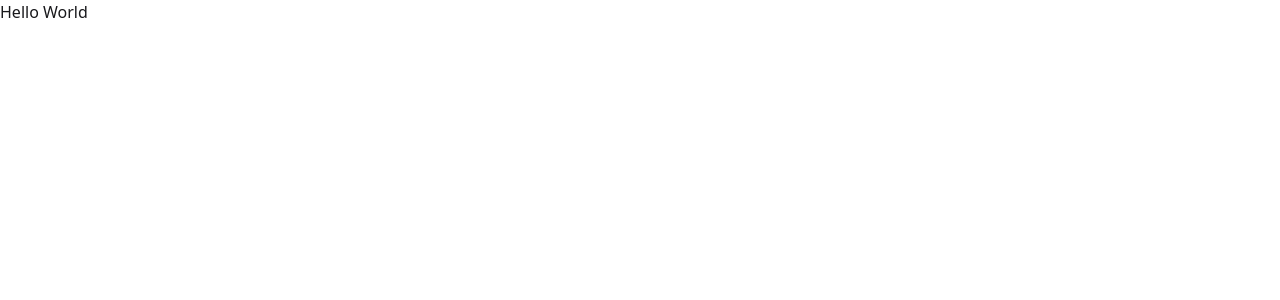
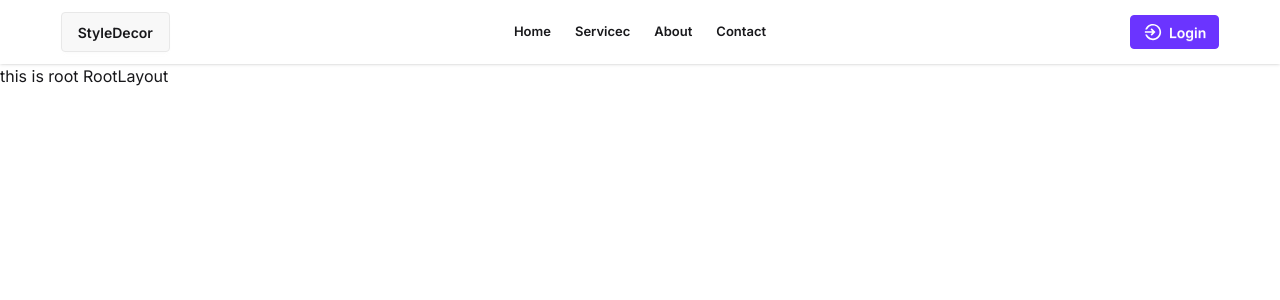
Before and after one commit to amin-babu/StyleDecor-Client, a React (Vite) app: page / in a window 1280 px wide. Shown: the top 300 px of the page. Built offline with nearby package versions, Linux system fonts and the light colour scheme.

Commit message:
Navbar added

```diff
--- a/package.json
+++ b/package.json
@@ -13,6 +13,7 @@
     "@tailwindcss/vite": "^4.1.17",
     "react": "^19.2.0",
     "react-dom": "^19.2.0",
+    "react-icons": "^5.5.0",
     "react-router": "^7.10.1",
     "tailwindcss": "^4.1.17"
   },
--- /dev/null
+++ b/src/Components/Container.jsx
@@ -0,0 +1,11 @@
+import React from 'react';
+
+const Container = ({children}) => {
+  return (
+    <div className='md:w-11/12 mx-auto'>
+      {children}
+    </div>
+  );
+};
+
+export default Container;
--- /dev/null
+++ b/src/Components/Footer.jsx
@@ -0,0 +1,11 @@
+import React from 'react';
+
+const Footer = () => {
+  return (
+    <div>
+      This is a footer
+    </div>
+  );
+};
+
+export default Footer;
--- /dev/null
+++ b/src/Components/Navbar.jsx
@@ -0,0 +1,51 @@
+import React from 'react';
+import { Link, NavLink } from 'react-router';
+import { IoMdLogIn } from "react-icons/io";
+
+const Navbar = () => {
+
+  const links = <>
+    <li className='text-[13px] font-semibold'>
+      <NavLink to='/'>Home</NavLink>
+    </li>
+    <li className='text-[13px] font-semibold'>
+      <NavLink to='' end>Servicec</NavLink>
+    </li>
+    <li className='text-[13px] font-semibold'>
+      <NavLink to=''>About</NavLink>
+    </li>
+    <li className='text-[13px] font-semibold'>
+      <NavLink to=''>Contact</NavLink>
+    </li>
+  </>;
+
+  return (
+    <div className="navbar bg-white/30 backdrop-blur-lg shadow-sm">
+      <div className='w-11/12 mx-auto grid grid-cols-1 md:grid-cols-12 items-center'>
+        <div className="flex items-center md:col-span-3">
+          <div className="md:hidden dropdown">
+            <div tabIndex={0} role="button" className="btn btn-ghost md:hidden">
+              <svg xmlns="http://www.w3.org/2000/svg" className="h-5 w-5" fill="none" viewBox="0 0 24 24" stroke="currentColor"> <path strokeLinecap="round" strokeLinejoin="round" strokeWidth="2" d="M4 6h16M4 12h8m-8 6h16" /> </svg>
+            </div>
+            <ul
+              tabIndex="-1"
+              className="menu menu-sm dropdown-content bg-base-100 rounded-box z-1 mt-3 w-52 p-2 shadow">
+              {links}
+            </ul>
+          </div>
+          <div className='btn'>StyleDecor</div>
+        </div>
+        <div className="hidden md:justify-center md:flex md:col-span-6">
+          <ul className="menu menu-horizontal px-1">
+            {links}
+          </ul>
+        </div>
+        <div className="space-x-3.5 hidden md:flex justify-end md:col-span-3">
+          <Link className='w-full btn-main'><IoMdLogIn size={20} /> Login</Link>
+        </div>
+      </div>
+    </div>
+  );
+};
+
+export default Navbar;
--- /dev/null
+++ b/src/Layouts/RootLayout.jsx
@@ -0,0 +1,13 @@
+import React from 'react';
+import Navbar from '../Components/Navbar';
+
+const RootLayout = () => {
+  return (
+    <div>
+      <Navbar />
+      this is root RootLayout
+    </div>
+  );
+};
+
+export default RootLayout;
--- a/src/Routes/Router.jsx
+++ b/src/Routes/Router.jsx
@@ -1,8 +1,14 @@
 import { createBrowserRouter } from "react-router";
+import RootLayout from "../Layouts/RootLayout";
 
 export const router = createBrowserRouter([
   {
     path: "/",
-    element: <div>Hello World</div>,
+    Component: RootLayout,
+    children: [
+      {
+        index: true,
+      }
+    ]
   },
 ]);
--- a/src/index.css
+++ b/src/index.css
@@ -1,4 +1,22 @@
+@import url('https://fonts.googleapis.com/css2?family=Inter:ital,opsz,wght@0,14..32,100..900;1,14..32,100..900&display=swap');
+
+* {
+  font-family: "Inter", sans-serif;
+}
+
 @import "tailwindcss";
-@plugin "daisyui"{
-   themes: light --default;
- }
+
+@plugin "daisyui" {
+  themes: light --default;
+}
+
+@plugin "daisyui/theme" {
+  name: "light";
+  default: true;
+  --color-primary: #6B34FF;
+  /* --color-secondary: #03373D; */
+}
+
+.btn-main {
+  @apply btn bg-primary border px-3 font-[18px] border-primary h-0 py-4 shadow-none text-white;
+}
```
Also changed, not shown: 1 other file (tests, documents, lock files or other folders).
